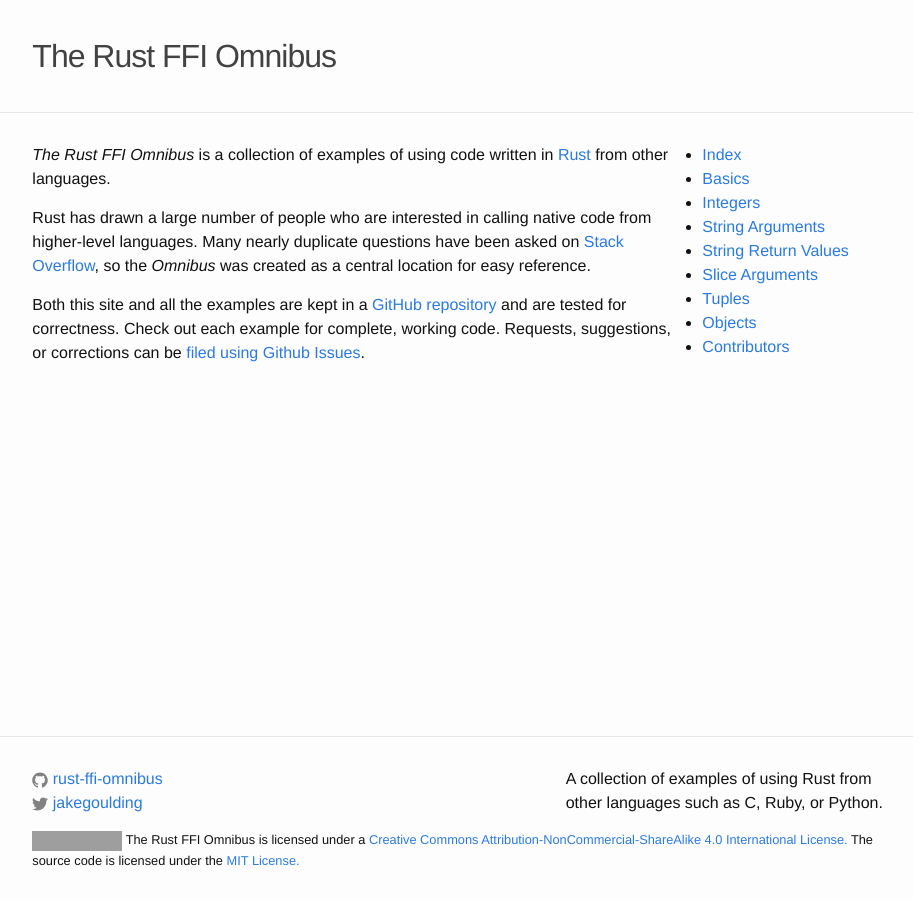
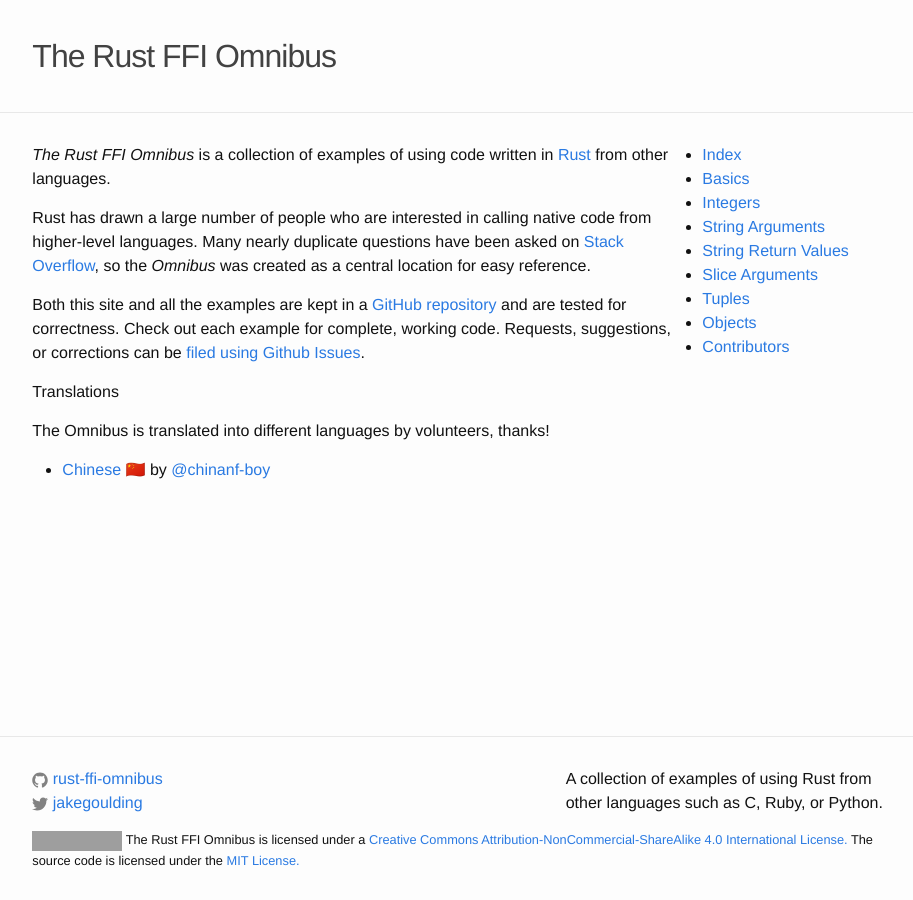
Before and after one commit to shepmaster/rust-ffi-omnibus, a Jekyll site: the page built from site/index.md, in a window 1280 px wide. Shown: the whole page, without its empty margins (181-1094 px from the left). Built offline with Jekyll 4.4.1, drawn with Linux system fonts in a browser that asks for light colours; nearby versions of some CDN libraries; a style sheet for code colours, icons or effects is not loaded; grey boxes are pictures that could not be loaded.

Commit message:
Link to Chinese translation

```diff
--- a/site/index.md
+++ b/site/index.md
@@ -15,7 +15,17 @@
 each example for complete, working code. Requests, suggestions, or
 corrections can be [filed using Github Issues][issues].
 
+Translations
+
+The Omnibus is translated into different languages by volunteers,
+thanks!
+
+- [Chinese 🇨🇳][chinese] by [@chinanf-boy][chinese-repo]
+
 [Rust]: http://www.rust-lang.org/
 [so]: http://stackoverflow.com/questions/tagged/rust
 [repo]: https://github.com/shepmaster/rust-ffi-omnibus
 [issues]: https://github.com/shepmaster/rust-ffi-omnibus/issues
+
+[chinese]: http://llever.com/rust-ffi-omnibus/
+[chinese-repo]: https://github.com/chinanf-boy/rust-ffi-omnibus
```
